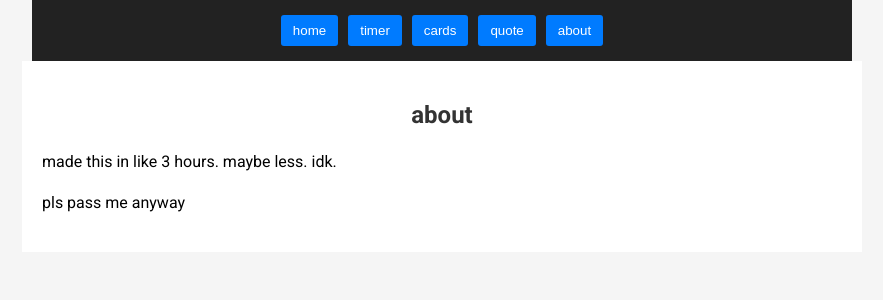
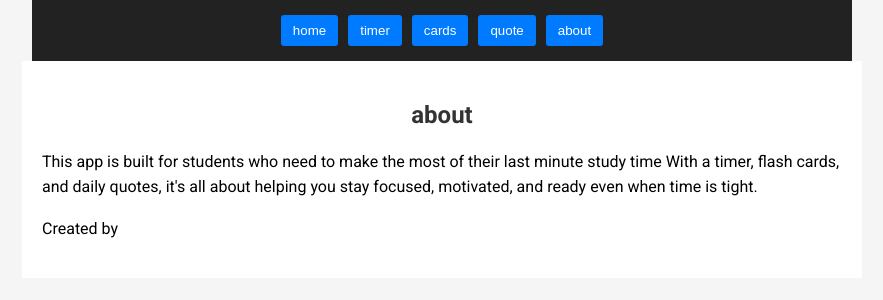
Before and after one commit to Varahran/uniii, a React (Create React App) app in the folder last-minute-study-app/: page / in a window 1280 px wide. Both pictures are taken after a click on the button "about". Shown: the top 300 px of the page, without its empty margins (198-1081 px from the left). Built offline with nearby package versions, Linux system fonts and the light colour scheme.

Commit message:
Update App.js

```diff
--- a/last-minute-study-app/src/App.js
+++ b/last-minute-study-app/src/App.js
@@ -82,8 +82,9 @@ function App() {
         {page == 'about' && (
           <>
             <h2>about</h2>
-            <p>made this in like 3 hours. maybe less. idk.</p>
-            <p>pls pass me anyway</p>
+            <p>This app is built for students who need to make the most of their last minute study time With a timer, flash cards, and daily quotes,
+              it's all about helping you stay focused, motivated, and ready even when time is tight.</p>
+            <p>Created by </p>
           </>
         )}
       </div>
```
